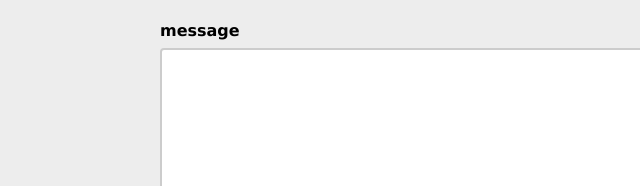
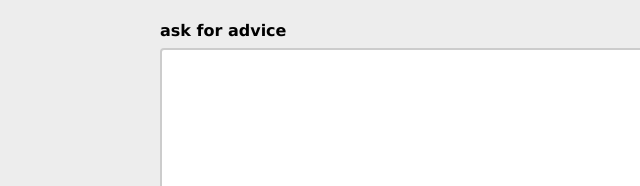
Before and after one commit to INF6420/ss22-michelesandhu, a plain HTML site: page explore.html in a window 1280 px wide. Shown: the part 303-489 px from the top of the page, 0-640 px from the left. Drawn offline with Linux system fonts and the light colour scheme.

Commit message:
Making changes using Lighthouse Audit

```diff
--- a/explore.html
+++ b/explore.html
@@ -5,6 +5,7 @@
     <meta name="viewport" content="width=device-width, initial-scale=1.0">
     <title>Michele Sandhu - BLOG</title>
     <link rel="stylesheet" href="style.css">
+    <meta name="description" content="ask advice through this page">
 </head>
 <body>
     <header class="header">
@@ -28,7 +29,7 @@
         </div>
 
         <div>
-          <label for="message">message</label>
+          <label for="message">ask for advice</label>
           <textarea id="message" name="message" class="form-input" rows="4" required></textarea>
 </div>
 
```
Also changed, not shown: about.html (+1 -1 lines), index.html (+1 -0 lines).
